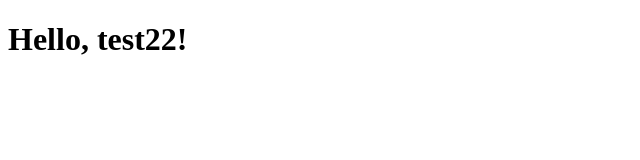
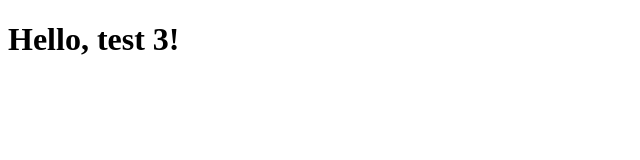
Before and after one commit to Ventajou/netlify-test, a plain HTML site: page index.html in a window 1280 px wide. Shown: the full height of the page, 0-640 px from the left. Drawn offline with Linux system fonts and the light colour scheme.

Commit message:
one more commit

```diff
--- a/index.html
+++ b/index.html
@@ -4,6 +4,6 @@
     <title>Netlify Test!</title>
   </head>
   <body>
-    <h1>Hello, test22!</h1>
+    <h1>Hello, test 3!</h1>
   </body>
 </html>
```
